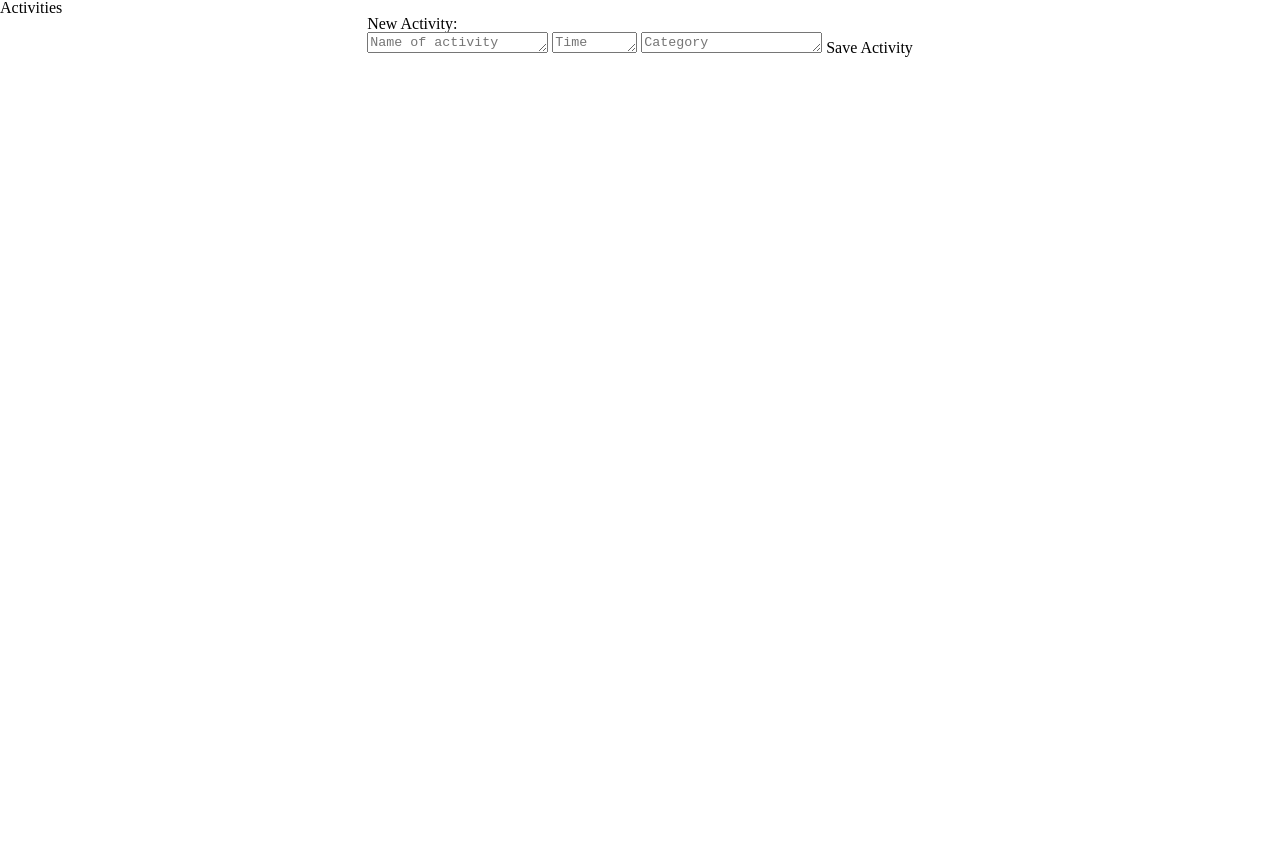
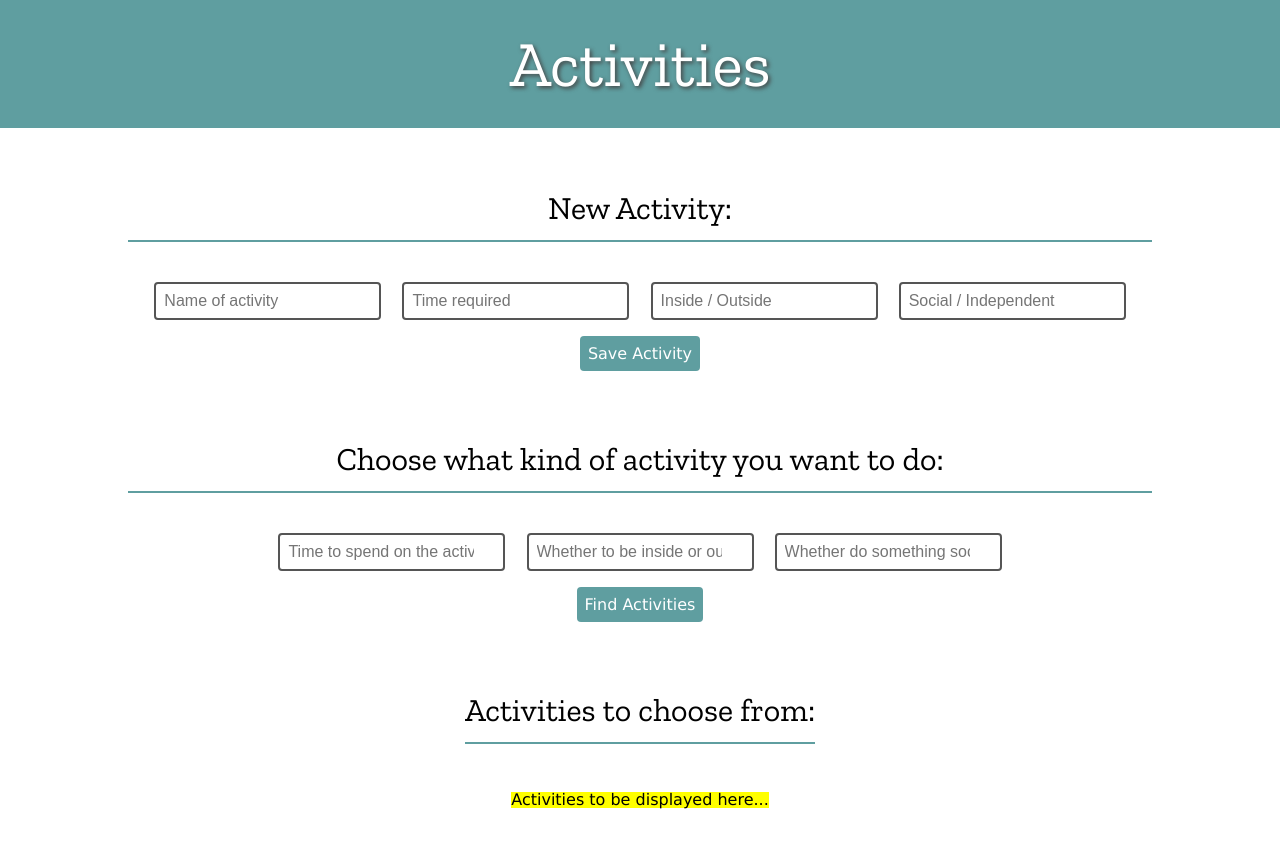
Before and after one commit to madeleinel/Activities, a website: page public/index.html in a window 1280 px wide. Before the commit the page ends 800 px from the top, so only its background shows below. Drawn offline with nearby package versions, Linux system fonts and the light colour scheme; a web font is replaced by a local one.

Commit message:
Updating the input fields and creating basic styling of the page

```diff
--- a/public/css/style.css
+++ b/public/css/style.css
@@ -1,18 +1,37 @@
-p {
-  display: block;
-  border: 1px solid black;
+body {
+  font-family: Verdana, sans-serif;
 }
 
-  main {
+h1 {
+  font-family: 'Zilla Slab', serif;
+  color: white;
+  font-size: 4em;
+  text-shadow: 2px 2px 4px #444;
+}
+
+h2 {
+  font-family: 'Zilla Slab', serif;
+  font-size: 2em;
+  text-align: center;
+  min-height: 4vh;
+  padding-bottom: 1rem;
+  margin: 4rem 0 2rem 0;
+  border-bottom: 2px solid cadetBlue;
+}
+
+p {
+  margin: 1em;
+  background: yellow;
+}
+
+header {
+  background: cadetBlue;
+  min-height: 16vh;
+  justify-content: center;
+}
+
+main {
   /* margin-top: 4em;    /* To ensure that the main section starts displaying under the navbar */
-  display: -webkit-flex;
-  display: -ms-flex;
-  display: flex;
-  -webkit-flex-direction: column;
-  -ms-flex-direction: column;
-  flex-direction: column;
-  -ms-align-items: center;
-  align-items: center;
 }
 
 .row {
@@ -36,3 +55,38 @@ p {
   -ms-align-items: center;
   align-items: center;
 }
+
+section.column, form {
+  width: 80vw;
+  text-align: center;
+}
+
+input[type=text], input[list] {
+  font-size: 1em;
+  padding: 0.5em;
+  margin: 0.5em;
+  border-radius: 0.25em;
+  border: 2px solid #555;
+}
+
+input[type=text]:focus {
+
+  outline-color: purple;
+}
+
+button {
+  border-radius: 0.25em;
+  color: #fff;
+  background-color: cadetBlue;
+  padding: 0.5em;
+  margin: 0.5em;
+  cursor: pointer;
+}
+
+button:focus {
+  outline: none;
+}
+
+#output_section {
+  margin-bottom: 16vh;
+}
--- a/public/index.html
+++ b/public/index.html
@@ -11,29 +11,59 @@
     <!-- Link to the relevant stylesheets -->
     <link rel="stylesheet" type="text/css" href="css/reset.css">
     <link rel="stylesheet" type="text/css" href="css/style.css">
+    <link href="https://fonts.googleapis.com/css?family=Bellefair|Lato|Slabo+27px|Zilla+Slab" rel="stylesheet">
   </head>
 
   <body>
-    <header>
+    <header class="column">
       <h1>Activities</h1>
     </header>
 
-    <main>
-      <section id="input" class="row">
+    <main class="column">
+
+      <section id="input" class="column">
         <form action="">
           <h2>New Activity:</h2>
-          <textarea id="activity_name" rows="1" cols="20" placeholder="Name of activity"></textarea>
-          <textarea id="activity_time" rows="1" cols="8" placeholder="Time required"></textarea>
-          <textarea id="activity_category" rows="1" cols="20" placeholder="Category"></textarea>
+          <input type="text" id="activity_name" placeholder="Name of activity">
+          <input type="text" id="activity_time" placeholder="Time required">
+          <input type="text" id="activity_location" placeholder="Inside / Outside">
+          <input type="text" id="activity_social" placeholder="Social / Independent">
+          </br>
           <button id="save_input">Save Activity</button>
         </form>
 
       </section>
-      <section id="output" class="row">  <!-- Temporary storage of activities >> to set up database using PostgreSQL -->
 
+      <section id="output_filter" class="column">
+        <form action="">
+          <h2>Choose what kind of activity you want to do:</h2>
+          <input list="time_criteria" placeholder="Time to spend on the activity">
+            <datalist id="time_criteria">
+              <option value="Up to 5 minutes"></option>
+              <option value="5 to 15 minutes"></option>
+              <option value="15 to 30 minutes"></option>
+              <option value="30 minutes to 1 hour"></option>
+            </datalist>
+            <input list="location_criteria" placeholder="Whether to be inside or outside">
+              <datalist id="location_criteria">
+                <option value="Inside"></option>
+                <option value="Outside"></option>
+              </datalist>
+          <input list="social_criteria" placeholder="Whether do something social or independent">
+            <datalist id="social_criteria">
+              <option value="Social"></option>
+              <option value="Independent"></option>
+            </datalist>
+          </br>
+          <button id="save_input">Find Activities</button>
+        </form>
       </section>
-      <section id="output_filtered" class="row">
 
+      <section id="output_section" class="column">
+        <h2>Activities to choose from:</h2>
+        <section id="output">
+          <p>Activities to be displayed here...</p>
+        </section>
       </section>
 
     </main>
```
